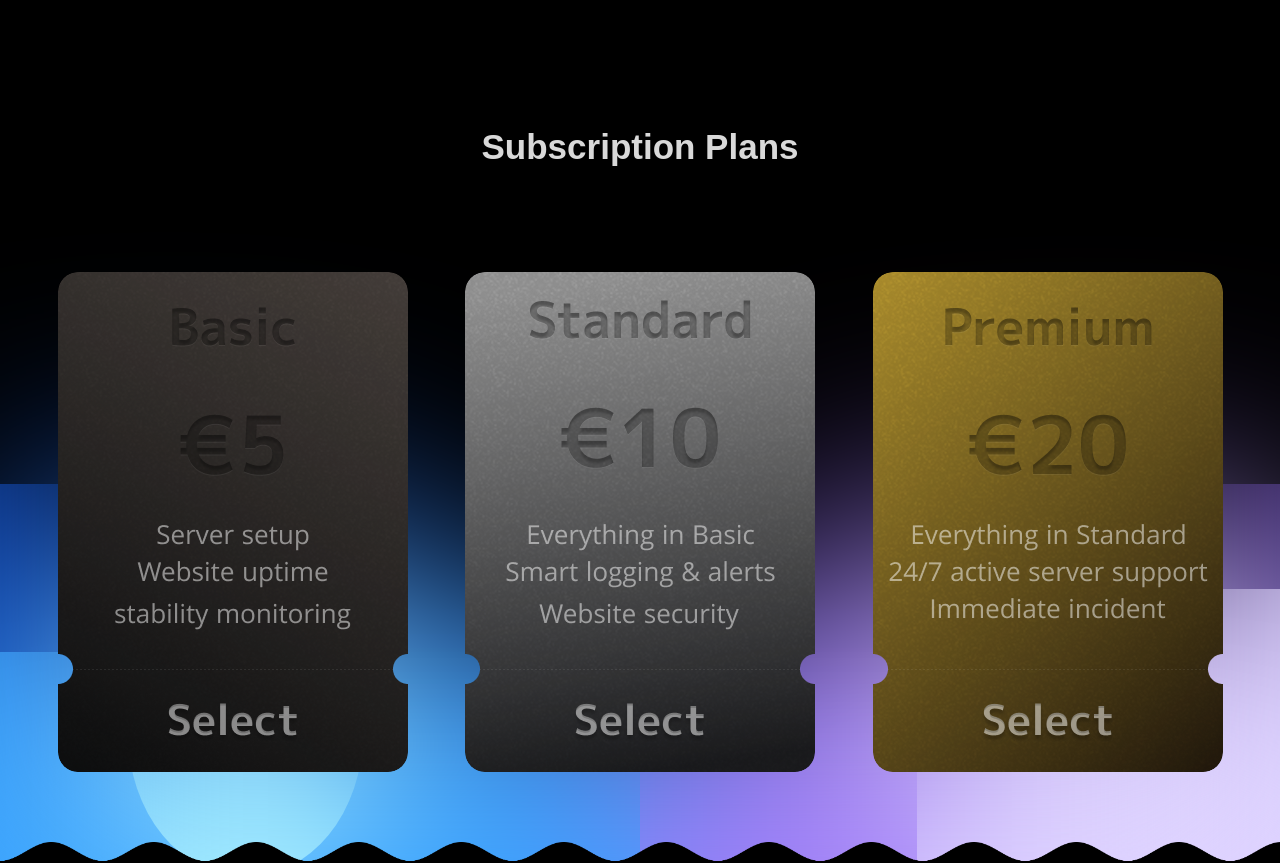
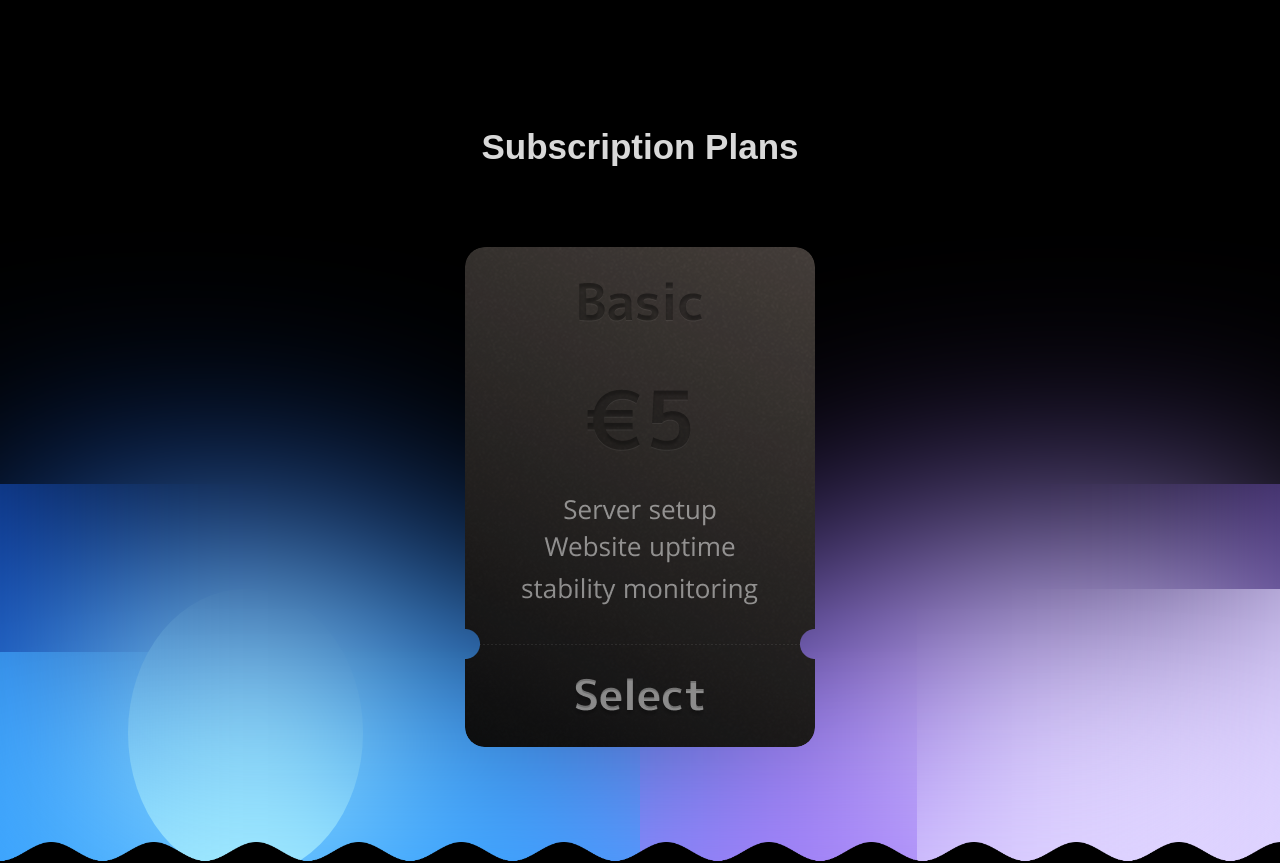
Before and after one commit to KANTNOLI/UID-1DKSL23A-FPU-2011, a Next.js app: page / in a window 1280 px wide. Shown: the part 1180-2043 px from the top of the page. Built offline with nearby package versions, Linux system fonts and the light colour scheme; a web font is replaced by a local one.

Commit message:
add swiper < 1300 px sie window w

```diff
--- a/src/app/components/Subs/SubCarts.tsx
+++ b/src/app/components/Subs/SubCarts.tsx
@@ -1,19 +1,47 @@
+"use client"
+
+import { Swiper, SwiperSlide } from 'swiper/react';
+import 'swiper/css';
+
 import styles from "./Subs.module.scss"
+import { useEffect, useState } from 'react';
 
 function SubCarts() {
+    const [Mobile, setMobile] = useState<boolean>(false)
+    useEffect(() => {
+        if (window.innerWidth < 1300) {
+            setMobile(true)
+        }
+    }, [])
+
+
     return (
         <div className={styles.carts}>
             <p className={styles.cartsTitle}>Subscription Plans</p>
 
-            <div className={styles.subs}>
-                <div className={`${styles.subsCart} ${styles.subsCart1}`}></div>
+            {Mobile ? (
+                <Swiper className={styles.subs}
+                    spaceBetween={50}
+                    slidesPerView={1}>
+                    <SwiperSlide className={styles.subsSwiper}>
+                        <div className={`${styles.subsCart} ${styles.subsCart1}`}></div>
+                    </SwiperSlide>
+                    <SwiperSlide className={styles.subsSwiper}>
+                        <div className={`${styles.subsCart} ${styles.subsCart2}`}></div>
+                    </SwiperSlide>
+                    <SwiperSlide className={styles.subsSwiper}>
+                        <div className={`${styles.subsCart} ${styles.subsCart3}`}></div>
+                    </SwiperSlide>
+                </Swiper>
+            ) : (
+                <div className={styles.subs}>
+                    <div className={`${styles.subsCart} ${styles.subsCart1}`}></div>
+                    <div className={`${styles.subsCart} ${styles.subsCart2}`}></div>
+                    <div className={`${styles.subsCart} ${styles.subsCart3}`}></div>
+                </div>
+            )}
 
 
-                <div className={`${styles.subsCart} ${styles.subsCart2}`}></div>
-
-
-                <div className={`${styles.subsCart} ${styles.subsCart3}`}></div>
-            </div>
         </div>);
 }
 
--- a/src/app/components/Subs/Subs.module.scss
+++ b/src/app/components/Subs/Subs.module.scss
@@ -229,6 +229,13 @@
     width: 100%;
     height: 550px;
 
+    .subsSwiper{
+        display: flex;
+        align-items: center;
+        justify-content: center;
+        height: fit-content;
+    }
+
     .subsCart {
       cursor: pointer;
 
```
